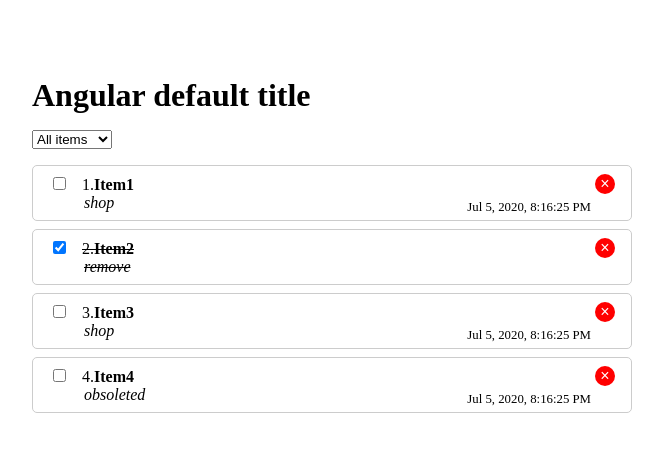
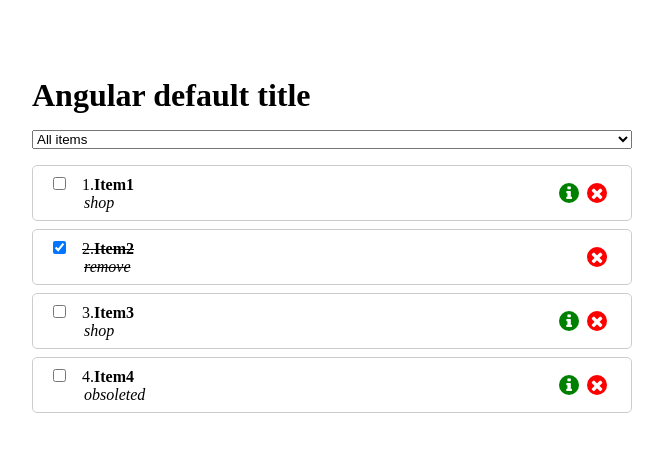
Before and after one commit to Awraf/DynamicList, an Angular app: page / in a window 1280 px wide. Shown: the top 452 px of the page, without its empty margins (308-971 px from the left). Built offline with nearby package versions, Linux system fonts and the light colour scheme.

Commit message:
Fix styles and add observable

```diff
--- a/package.json
+++ b/package.json
@@ -19,7 +19,7 @@
     "@angular/platform-browser": "~9.1.11",
     "@angular/platform-browser-dynamic": "~9.1.11",
     "@angular/router": "~9.1.11",
-    "rxjs": "~6.5.4",
+    "rxjs": "^6.5.5",
     "tslib": "^1.10.0",
     "zone.js": "~0.10.2"
   },
--- a/src/app/app.module.ts
+++ b/src/app/app.module.ts
@@ -5,6 +5,7 @@ import { AppComponent } from './app.component';
 import { ListComponent } from './list/list.component';
 import { TextFormatPipe } from './text-format.pipe';
 import {FormsModule} from '@angular/forms';
+import {HttpClientModule} from '@angular/common/http';
 
 @NgModule({
   declarations: [
@@ -14,7 +15,8 @@ import {FormsModule} from '@angular/forms';
   ],
     imports: [
         BrowserModule,
-        FormsModule
+        FormsModule,
+        HttpClientModule
     ],
   providers: [],
   bootstrap: [AppComponent]
--- a/src/app/list/list.component.html
+++ b/src/app/list/list.component.html
@@ -1,4 +1,4 @@
-<div>
+<div class="container">
   <select id="Id" class="hideLabel form-control" name="Id" [(ngModel)]="selectedGroup" (change)="onChangeGroup()">
     <option selected="" value="all" [value]="'all'">All items</option>
     <option *ngFor="let group of groups" [value]="group">
@@ -6,6 +6,7 @@
     </option>
   </select>
 </div>
+<div class="container">
   <ul *ngIf="list.length;else emptyList">
     <li *ngFor="let item of list; let i = index">
     <span [class.done]="item.completed">
@@ -16,11 +17,14 @@
         <span class="group" [innerHTML]="item.group | textFormat: 'italic'"></span>
       </span>
     </span>
-    <small>{{item.date | date:'medium'}}</small>
-    <button class="rm" (click)="removeItem(item.id)">&times;</button>
+      <div class="buttons">
+        <i class="fa fa-info" *ngIf="item.date" [title]="item.date | date:'medium'"></i>
+        <i class="fa fa-remove" (click)="removeItem(item.id)"></i>
+      </div>
     </li>
   </ul>
 
   <ng-template #emptyList>
     <p>List is empty.</p>
   </ng-template>
+</div>
--- a/src/app/list/list.component.scss
+++ b/src/app/list/list.component.scss
@@ -1,11 +1,12 @@
+.container {
+  display: flex;
+  flex-direction: column;
+
   ul {
     list-style: none;
     padding: 0;
-  margin: 0;
-  margin-top: 1rem;
 
     li {
-    position: relative;
       border: 1px solid #ccc;
       border-radius: 5px;
       padding: .5rem 1rem;
@@ -17,18 +18,13 @@ ul {
         margin-right: 1rem;
       }
 
-    small {
-      position: absolute;
-      right: 40px;
-      bottom: 5px;
-      font-size: .8rem;
-    }
-
       span {
         size: 24px;
+
         &.item {
           size: 18px;
         }
+
         &.group {
           display: block;
           margin-left: 35px;
@@ -37,28 +33,38 @@ ul {
     }
   }
 
-.done {
-  text-decoration: line-through;
-}
+  .buttons {
+    display: flex;
+    align-items: center;
 
-.rm {
-  $color: red;
+    i {
+      margin-right: 0.5rem;
       border-radius: 50%;
-  background: $color;
       color: #fff;
       font-size: 1rem;
       border: none;
       width: 20px;
       height: 20px;
-  transition: .3s all;
-  cursor: pointer;
       display: flex;
       justify-content: center;
       align-items: center;
 
-  &:hover {
-    background: darken($color, 20%);
+      &.fa-remove {
+        $color: red;
+        cursor: pointer;
+        background: $color;
       }
+
+      &.fa-info {
+        $color: green;
+        cursor: help;
+        background: $color;
+      }
+    }
+  }
+
+  .done {
+    text-decoration: line-through;
   }
 
   .filter {
@@ -77,3 +83,4 @@ ul {
       padding: 0 .5rem;
     }
   }
+}
--- a/src/app/list/list.component.ts
+++ b/src/app/list/list.component.ts
@@ -7,29 +7,40 @@ import {IListItem, ListService} from './list.service';
   styleUrls: ['./list.component.scss']
 })
 export class ListComponent implements OnInit {
+  private readonly DEFAULT_SELECTED_GROUP = 'all';
+
   public list: IListItem[];
   public groups: string[];
   public selectedGroup: string;
 
   private updateList() {
-    this.list = this.listService.getItems(this.selectedGroup);
+    this.listService.getItems(this.DEFAULT_SELECTED_GROUP, this.selectedGroup)
+      .subscribe(list => this.list = list);
   }
 
   constructor(private listService: ListService) {
-    this.groups = this.listService.getGroups();
-    this.list = this.listService.getItems();
+    this.list = [];
+    this.groups = [];
   }
 
   ngOnInit(): void {
-    this.selectedGroup = 'all';
+    this.listService.initData();
+    this.listService.getGroups()
+      .subscribe(groups => this.groups = groups);
+    this.updateList();
+    this.selectedGroup = this.DEFAULT_SELECTED_GROUP;
   }
 
   onChange(id: number): void {
     this.listService.onChange(id);
+    const element = this.list.find(item => item.id === id);
+    if (element) {
+      element.completed = !element.completed;
+    }
   }
 
   onChangeGroup() {
-      this.updateList();
+    this.updateList();
   }
 
   removeItem(id: number): void {
--- a/src/app/list/list.service.ts
+++ b/src/app/list/list.service.ts
@@ -1,4 +1,7 @@
 import {Injectable} from '@angular/core';
+import {HttpClient} from '@angular/common/http';
+import { map, tap} from 'rxjs/operators';
+import {Observable} from 'rxjs';
 
 export interface IListItem {
   id: number;
@@ -10,33 +13,57 @@ export interface IListItem {
 
 @Injectable({providedIn: 'root'})
 export class ListService {
-  private list: IListItem[] = [
-    {id: 1, group: 'shop', caption: 'Item1', completed: false, date: new Date()},
-    {id: 2, group: 'remove', caption: 'Item2', completed: true},
-    {id: 3, group: 'shop', caption: 'Item3', completed: false, date: new Date()},
-    {id: 4, group: 'obsoleted', caption: 'Item4', completed: false, date: new Date()},
-  ];
+  private list$: Observable<IListItem[]>;
 
-  getItems(group?: string): IListItem[] {
-    if (group && group !== 'all') {
-      return this.list.filter(item => item.group === group);
+  constructor(private httpClient: HttpClient) {
+  }
+
+  initData(): void {
+    this.list$ = this.httpClient.get<any>('assets/ToDoList.json')
+      .pipe(
+        map(data => {
+          const list = data.listData;
+          return list.map(item => {
+            return {
+              id: item.id,
+              group: item.group,
+              caption: item.caption,
+              completed: item.completed,
+              date: item.date
+            };
+          });
+        })
+      );
+  }
+
+  getItems(defaultGroup: string, group?: string): Observable<IListItem[]> {
+    if (group && group !== defaultGroup) {
+      return this.list$.pipe(
+        map(data => data.filter(item => item.group === group))
+      );
     } else {
-      return this.list;
+      return this.list$;
     }
   }
 
-  getGroups(): string[] {
-    const groups = this.list.map(item => item.group);
-    return [...new Set(groups)];
+  getGroups(): Observable<string[]> {
+    return this.list$.pipe(
+      map(data => {
+        return [...data.map(item => item.group)];
+      })
+    );
   }
 
-
   onChange(id: number): void {
-    const indx = this.list.findIndex(x => x.id === id);
-    this.list[indx].completed = !this.list[indx].completed;
+    this.list$.pipe(
+      map(data => data.find(item => item.id === id)),
+      tap(item => item.completed = !item.completed)
+    );
   }
 
   remove(id: number): void {
-    this.list = this.list.filter(l => l.id !== id);
+    this.list$ = this.list$.pipe(
+      map(item => item.filter(element => element.id !== id))
+    );
   }
 }
--- /dev/null
+++ b/src/assets/ToDoList.json
@@ -0,0 +1,31 @@
+{
+  "listData": [
+    {
+      "id": 1,
+      "group": "shop",
+      "caption": "Item1",
+      "completed": false,
+      "date": "2020-05-14"
+    },
+    {
+      "id": 2,
+      "group": "remove",
+      "caption": "Item2",
+      "completed": true
+    },
+    {
+      "id": 3,
+      "group": "shop",
+      "caption": "Item3",
+      "completed": false,
+      "date": "2020-12-14"
+    },
+    {
+      "id": 4,
+      "group": "obsoleted",
+      "caption": "Item4",
+      "completed": false,
+      "date": "2020-05-28"
+    }
+  ]
+}
--- a/src/index.html
+++ b/src/index.html
@@ -6,6 +6,7 @@
   <base href="/">
   <meta name="viewport" content="width=device-width, initial-scale=1">
   <link rel="icon" type="image/x-icon" href="favicon.ico">
+  <link rel="stylesheet" href="https://cdnjs.cloudflare.com/ajax/libs/font-awesome/4.7.0/css/font-awesome.min.css">
 </head>
 <body>
   <app-root></app-root>
```
Lines whose indentation alone changed are shown as unchanged.
